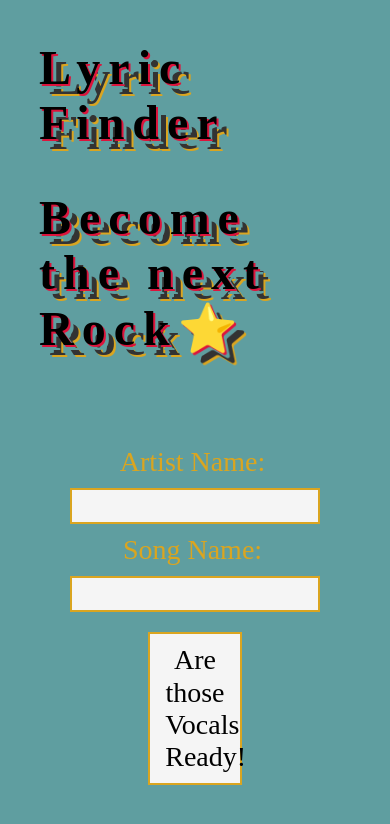
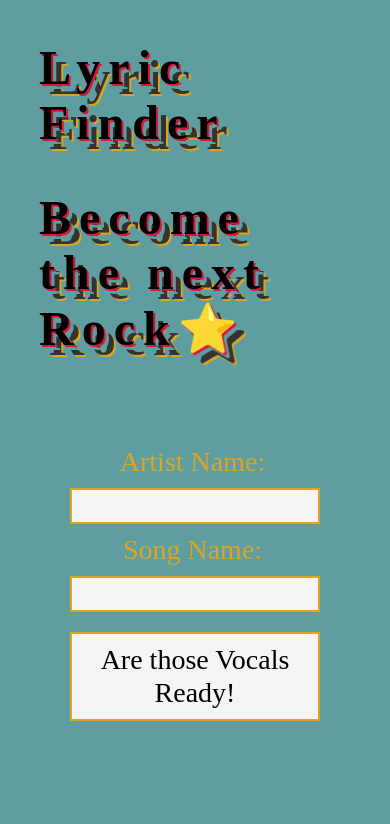
Before and after one commit to Kbruce12/project3-main, a React (Create React App) app: page / in a window 390 px wide. Shown: the top 824 px of the page. Built offline with nearby package versions, Linux system fonts and the light colour scheme.

Commit message:
button changes

```diff
--- a/src/index.css
+++ b/src/index.css
@@ -208,8 +208,8 @@ a {
 }
 @media (max-width:1800px) {
   form {
-    flex-wrap: wrap;
-    flex-direction: column;
+    /* flex-direction: column; */
+    justify-content: center;
   }
 }
 @media (max-width: 1425px) {
@@ -219,9 +219,6 @@ a {
   }
   label {
     margin-top: 10px;
-  }
-  button {
-    width: 30%;
   }
 }
 @media (max-width: 1200px) {
@@ -272,4 +269,7 @@ a {
   .error p {
     font-size: 0.8rem;
   }
+  button {
+    width: 80%;
+  }
 }
```
